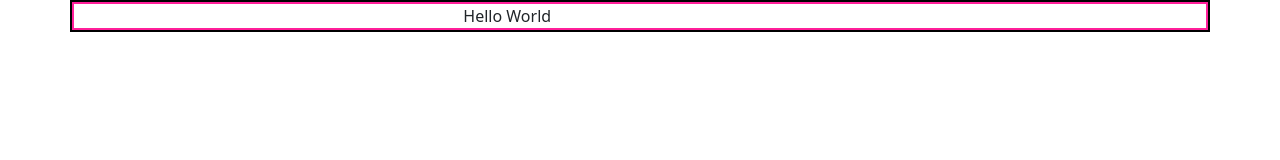
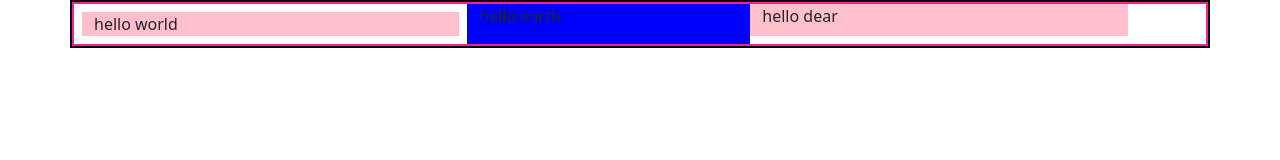
Before and after one commit to anwe712/Bootstrap_Content, a plain HTML site: page Bootstrap Tutorial/margin.html in a window 1280 px wide. Drawn offline with nearby package versions, Linux system fonts and the light colour scheme.

Commit message:
margin property

```diff
--- a/Bootstrap Tutorial/margin.html
+++ b/Bootstrap Tutorial/margin.html
@@ -11,8 +11,19 @@
 <body>
     <div class="container">
         <div class="row">
-            <div class="col-md-4 m-auto">Hello World</div>
+            <div class="col-4 m-2 pink">
+                hello world
+            </div>
+
+            <div class="col-3 ml-2 blue">
+                hello earth
+             </div>
+             <div class="col-4 mb-2 pink">
+                hello dear
+             </div>
         </div>
     </div>
+
+
 </body>
 </html>
```
